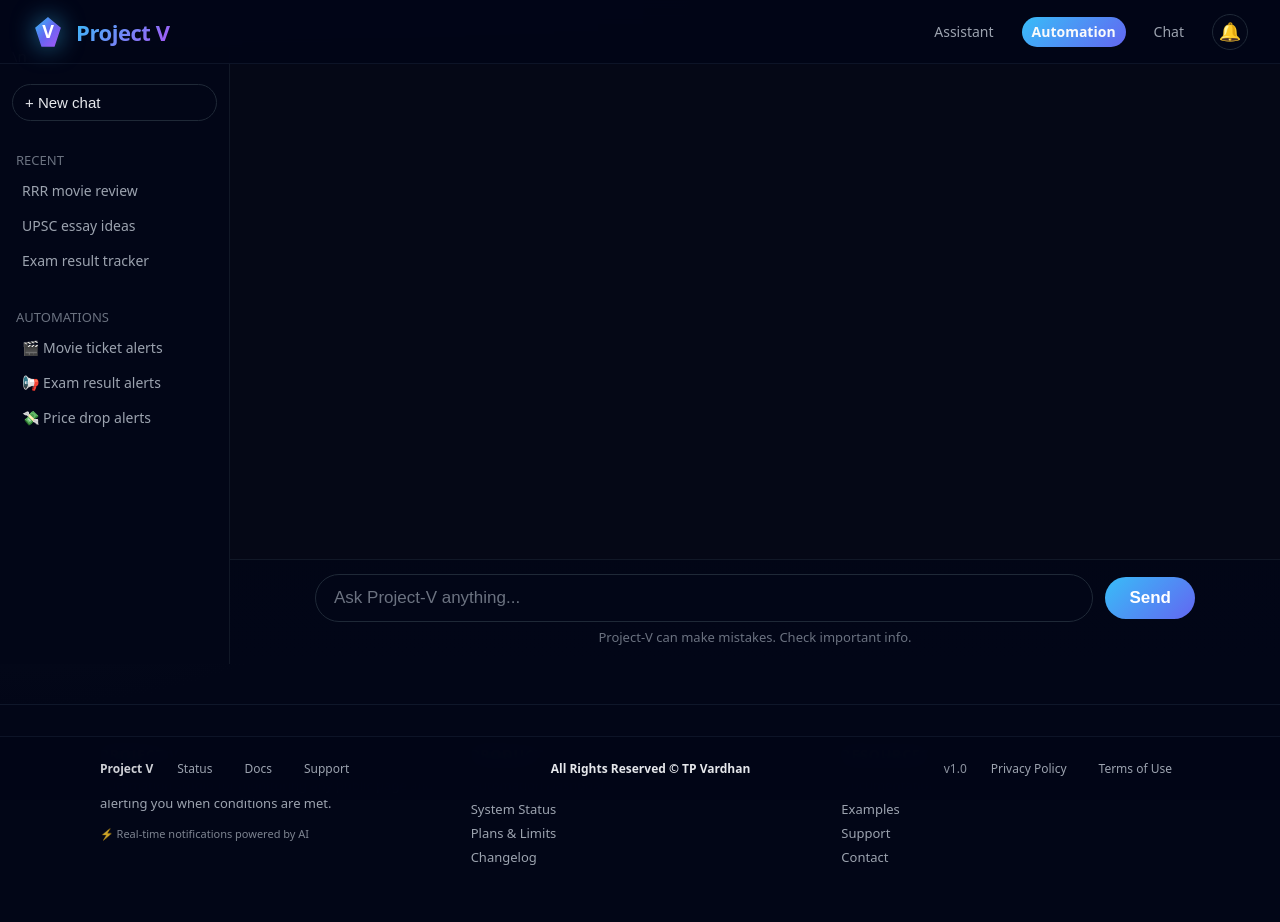
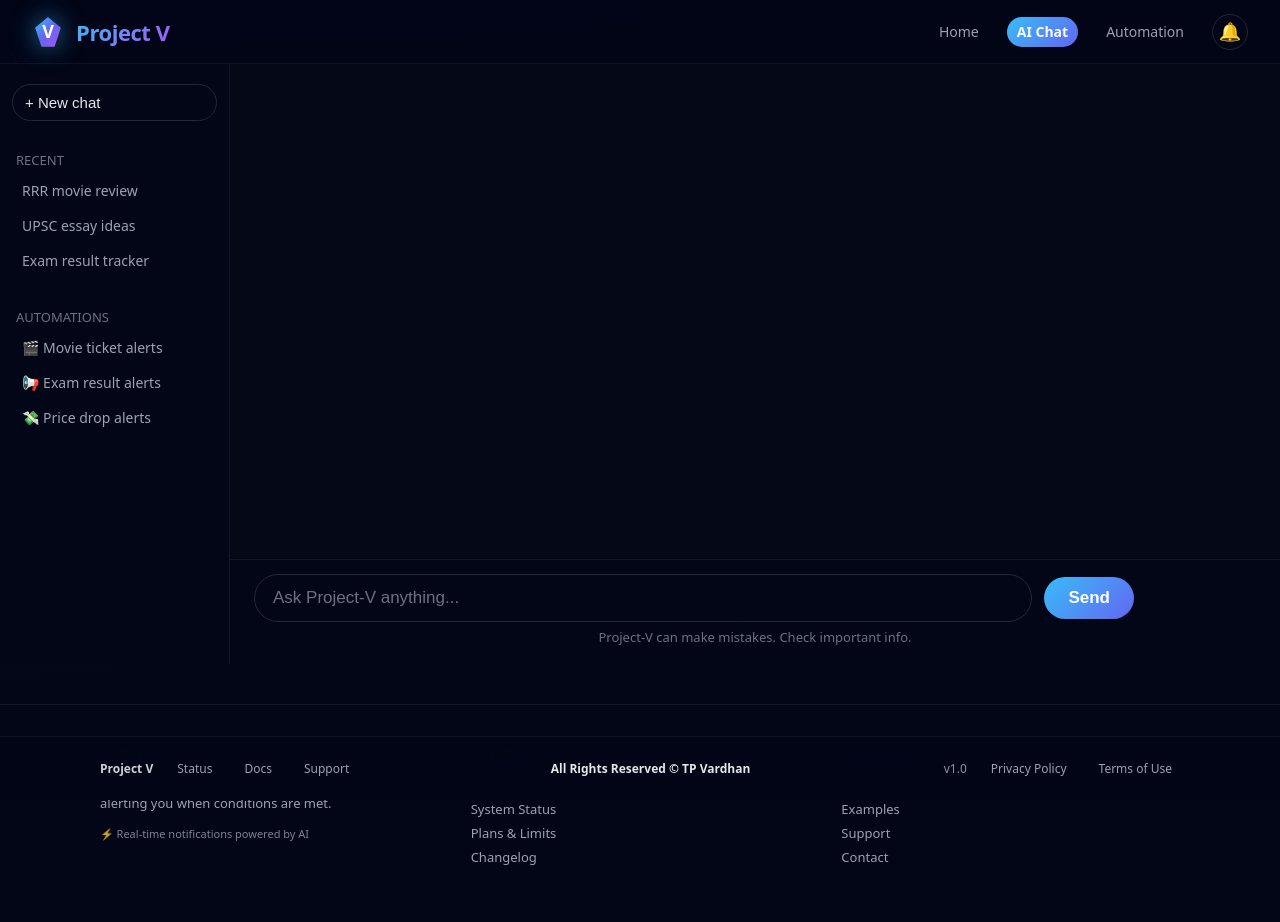
Before and after one commit to TPVardhan/Project-V, a Flask app: page /chat in a window 1280 px wide. Run offline with Flask 3, Linux system fonts and the light colour scheme; data comes from the database, SQL or seed files in the repository; data that the repository does not hold is empty.

Commit message:
Prep for Render deploy: nav, init_db, gunicorn, runtime
- Fix nav active state per-page via request.path (was hardcoded to Automation)
- Move init_db() to module level so gunicorn initializes DB tables on startup
- Add --workers 1 to Procfile to prevent multiple APScheduler instances
- Add runtime.txt pinning python-3.12.3 for Render compatibility
- Remove auto mark-read from automation page background poll
- Chat message card and layout polish

Co-Authored-By: Claude Sonnet 4.6 <noreply@anthropic.com>

```diff
--- a/app.py
+++ b/app.py
@@ -17,7 +17,7 @@ GEMINI_MODEL = "gemini-2.5-flash"
 app = Flask(__name__)
 app.secret_key = os.getenv("FLASK_SECRET_KEY", "project-v-secret-key-change-me")
 
-client = genai.Client(api_key=GEMINI_API_KEY)
+client = genai.Client(api_key=GEMINI_API_KEY, vertexai=False)
 
 scheduler = BackgroundScheduler()
 scheduler.start()
@@ -424,6 +424,9 @@ def check_automations():
 
 scheduler.add_job(check_automations, "interval", minutes=1)
 
+with app.app_context():
+    init_db()
+
 # ---------- ROUTES ----------
 
 @app.route("/")
@@ -689,9 +692,7 @@ def api_new_chat():
 # ---------- MAIN ----------
 
 if __name__ == "__main__":
-    with app.app_context():
-        init_db()
-    print("🚀 Project‑V started with run-until-trigger-then-stop behavior.")
+    print("Project-V started.")
     app.run(debug=True)
 # -----------------------
 
--- /dev/null
+++ b/runtime.txt
@@ -0,0 +1 @@
+python-3.12.3
--- a/templates/base.html
+++ b/templates/base.html
@@ -89,9 +89,9 @@
 </div>
 
     <nav class="top-nav">
-      <a href="/">Assistant</a>
-      <a href="/automation" class="active">Automation</a>
-      <a href="/chat">Chat</a>
+      <a href="/" class="{% if request.path == '/' %}active{% endif %}">Home</a>
+      <a href="/chat" class="{% if request.path == '/chat' %}active{% endif %}">AI Chat</a>
+      <a href="/automation" class="{% if request.path == '/automation' %}active{% endif %}">Automation</a>
       <div class="bell-container">
         <button class="top-bell" onclick="toggleNotificationDropdown()" title="Notifications">
           🔔
--- a/templates/chat.html
+++ b/templates/chat.html
@@ -84,12 +84,20 @@
   .chat-scroll::-webkit-scrollbar-thumb:hover { background: #4b5563; }
 
   .msg {
-    padding: 22px 20px;
+    max-width: 950px;
+    margin: 0 0 14px 0;
+    padding: 20px 22px;
     display: flex;
     gap: 16px;
-    border-radius: 14px;
-    margin-bottom: 10px;
-    background: #020617;
+    border-radius: 16px;
+    background: rgba(255, 255, 255, 0.035);
+    border: 1px solid rgba(255, 255, 255, 0.08);
+    backdrop-filter: blur(12px);
+    box-shadow: 0 8px 28px rgba(0, 0, 0, 0.25);
+  }
+
+  .msg.msg-bot {
+    border-left: 2.5px solid #38bdf8;
   }
 
   .avatar {
@@ -124,7 +132,7 @@
 
   .input-inner-chat {
     max-width: 880px;
-    margin: 0 auto;
+    margin: 0;
     display: flex;
     gap: 12px;
     align-items: center;
@@ -228,7 +236,7 @@
 
     function addMessage(text, isUser) {
       const wrapper = document.createElement("div");
-      wrapper.className = "msg";
+      wrapper.className = "msg" + (isUser ? "" : " msg-bot");
 
       const avatar = document.createElement("div");
       avatar.className = "avatar " + (isUser ? "avatar-user" : "avatar-bot");
--- a/templates/index.html
+++ b/templates/index.html
@@ -16,10 +16,13 @@
     margin: 0 auto;
     padding: 0 16px;
     width: 100%;
+    flex: 1;
+    display: flex;
+    flex-direction: column;
+    justify-content: center;
   }
 
   .hero {
-    flex: 1;
     padding: 60px 0 40px;
     display: grid;
     grid-template-columns: minmax(0, 1.1fr) minmax(0, 1fr);
```
Also changed, not shown: templates/automation.html (+1 -1 lines), 1 other file.
